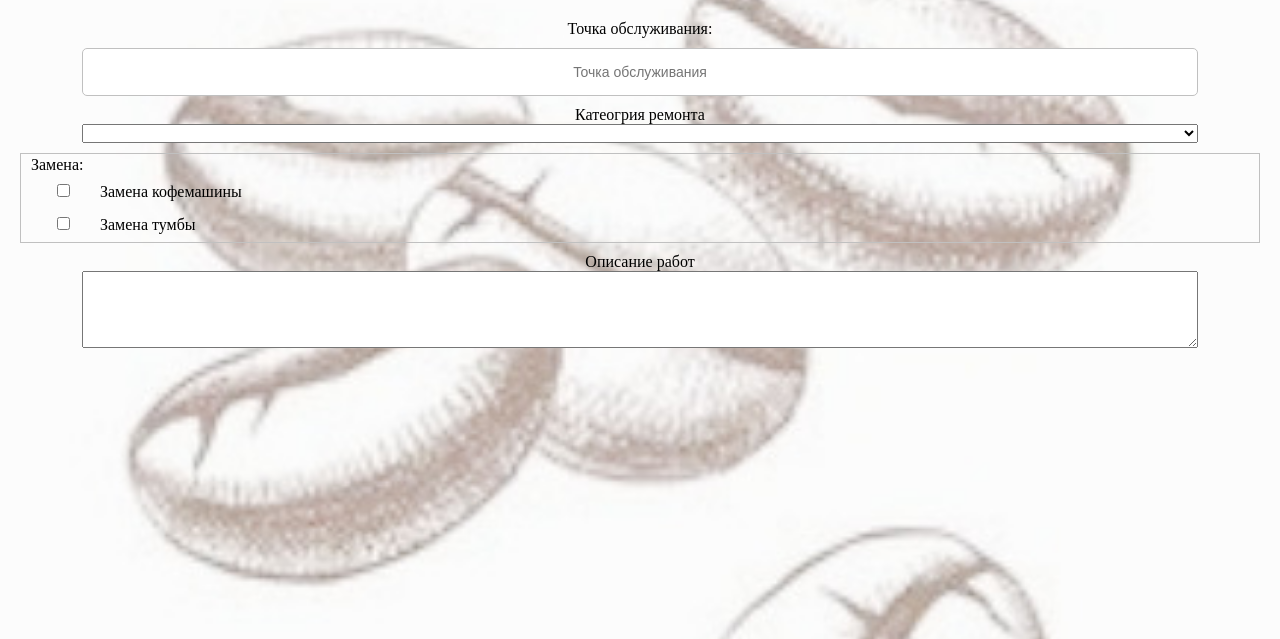
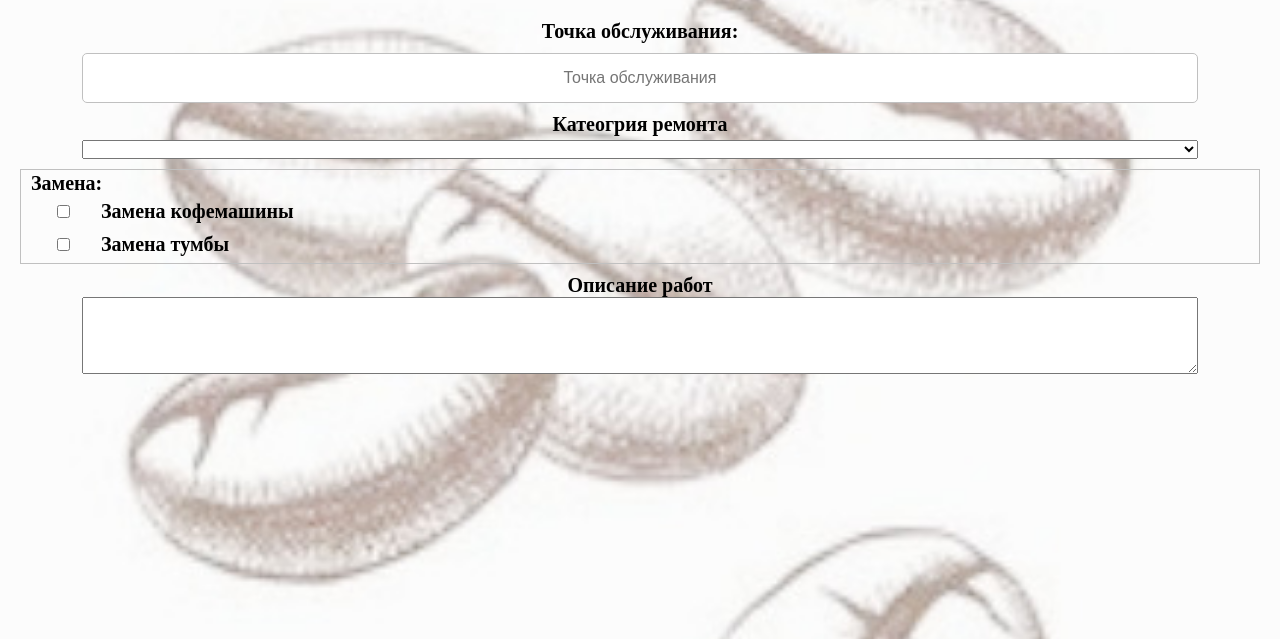
Before and after one commit to AntonKrasnokutsky/telegram_bot-webapp, a Django app: page /repair/ in a window 1280 px wide. Shown: the top 639 px of the page. Run offline with Django 4.2, Linux system fonts and the light colour scheme; data that the repository does not hold is empty; some libraries are stand-ins or nearby versions.

Commit message:
Размер шрифта

```diff
--- a/backend/templates/points/repair.html
+++ b/backend/templates/points/repair.html
@@ -13,6 +13,8 @@
         }
 
         body {
+            font-size: 20px;
+            font-weight: 600;
             color: black;
             background-image: url('{% static "coffee.jpg" %}');
             /* background-repeat: no-repeat; */
@@ -50,7 +52,7 @@
             width: 55px;
             margin: 10px 5px;
             padding: 15px 5px;
-            font-size: 14px;
+            font-size: 16px;
             text-align: center;
             border: 1px solid silver;
             border-radius: 5px;
--- a/backend/templates/points/service.html
+++ b/backend/templates/points/service.html
@@ -13,9 +13,10 @@
         }
 
         body {
+            font-size: 20px;
+            font-weight: 600;
             color: black;
             background-image: url('{% static "coffee.jpg" %}');
-            /* background-repeat: no-repeat; */
             background-position: center center;
             background-attachment: fixed;
             -webkit-background-size: cover;
@@ -50,7 +51,7 @@
             width: 55px;
             margin: 10px 5px;
             padding: 15px 5px;
-            font-size: 14px;
+            font-size: 16px;
             text-align: center;
             border: 1px solid silver;
             border-radius: 5px;
```
